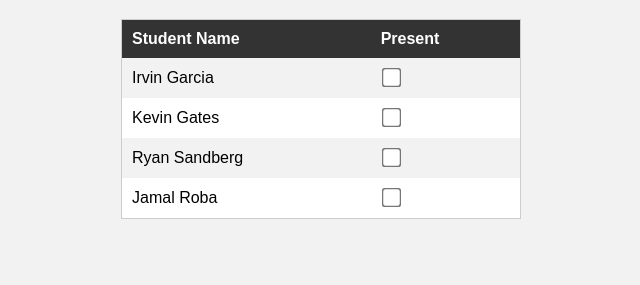
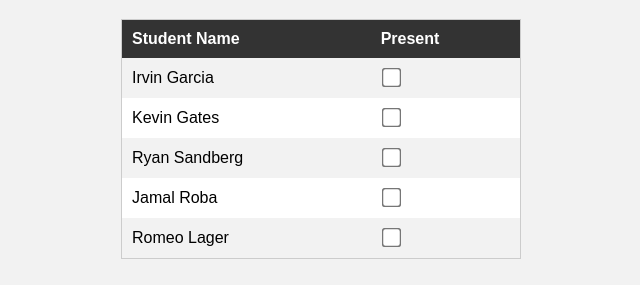
Before and after one commit to romeol23/CIS233DA, a plain HTML site: page Week 1/index.html in a window 1280 px wide. Shown: the part 61-346 px from the top of the page, without its empty margins (319-959 px from the left). Drawn offline with Linux system fonts and the light colour scheme.

Commit message:
new changes

```diff
--- a/Week 1/index.html
+++ b/Week 1/index.html
@@ -30,6 +30,10 @@
         <td>Jamal Roba</td>
         <td><input type="checkbox"></td>
       </tr>
+      <tr>
+        <td>Romeo Lager</td>
+        <td><input type="checkbox"></td>
+      </tr>
   </table>
 </body>
 </html>
--- a/Week 1/style.css
+++ b/Week 1/style.css
@@ -1,7 +1,7 @@
 body {
     font-family: Arial, sans-serif;
     background-color: #f2f2f2;
-    background-size: cover;
+    background-size: 100px;
   }
 
   h1 {
```
